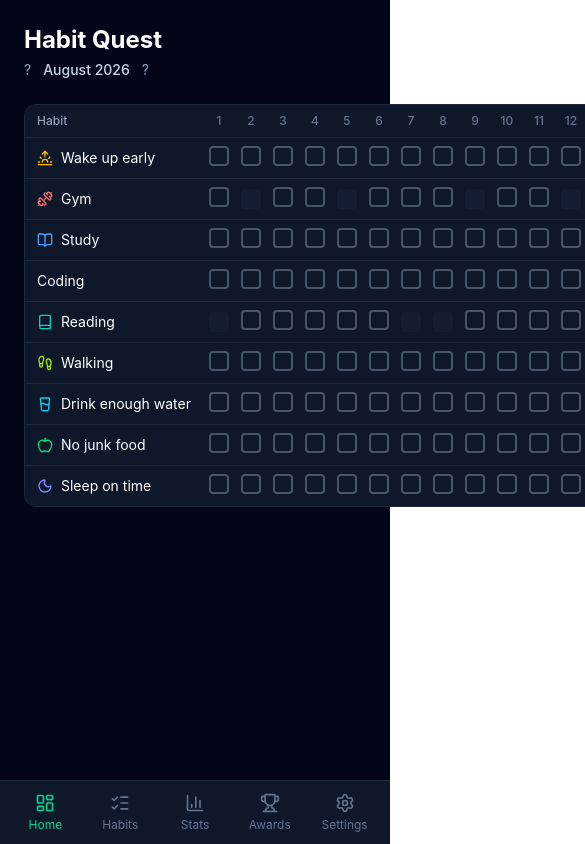
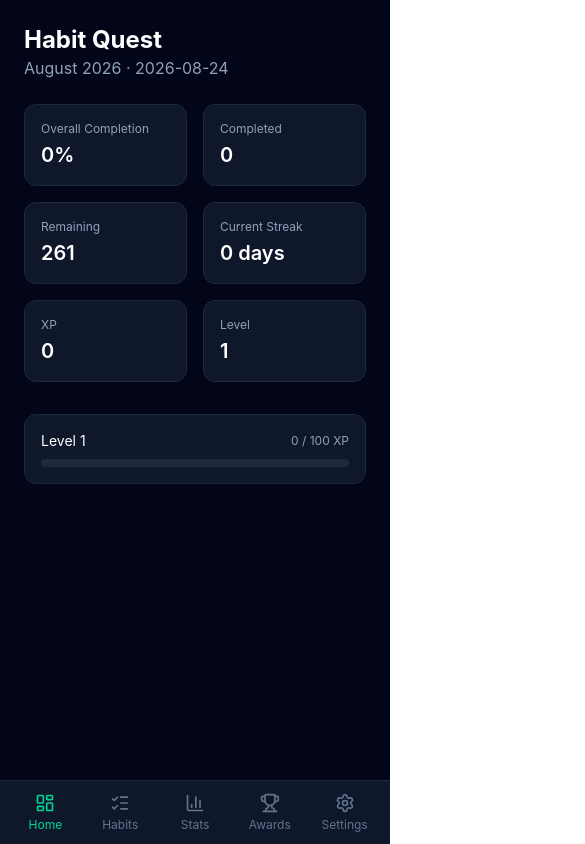
Before and after one commit to Dewesh10/habit-quest, a React (Vite) app: page / in a window 390 px wide. Shown: the top 844 px of the page, 585 px wide, since content can reach past the window. Built offline with nearby package versions, Linux system fonts and the light colour scheme.

Commit message:
Add Phase 6 statistics engine and wire up Dashboard with real stats

```diff
--- a/src/pages/Dashboard/Dashboard.tsx
+++ b/src/pages/Dashboard/Dashboard.tsx
@@ -1,56 +1,82 @@
-import { useState } from "react"
-import HabitGrid from "../../components/calendar/HabitGrid"
-import { getMonthName } from "../../utils/date"
+import { useHabits } from "../../hooks/useHabits"
+import { useCompletions } from "../../hooks/useCompletions"
+import { getMonthDates, getMonthName, todayISO } from "../../utils/date"
+import {
+  calculateOverallCompletion,
+  calculateTotalCompleted,
+  calculateRemaining,
+  calculateCurrentStreak,
+  calculateXP,
+  calculateLevel,
+} from "../../utils/stats"
 
 export default function Dashboard() {
-  const now = new Date()
-  const [year, setYear] = useState(now.getFullYear())
-  const [month, setMonth] = useState(now.getMonth())
+  const { habits, loaded: habitsLoaded } = useHabits()
+  const { completions, loaded: completionsLoaded } = useCompletions()
 
-  function prevMonth() {
-    if (month === 0) {
-      setMonth(11)
-      setYear((y) => y - 1)
-    } else {
-      setMonth((m) => m - 1)
-    }
+  if (!habitsLoaded || !completionsLoaded) {
+    return <p className="text-slate-400">Loading...</p>
   }
 
-  function nextMonth() {
-    if (month === 11) {
-      setMonth(0)
-      setYear((y) => y + 1)
-    } else {
-      setMonth((m) => m + 1)
-    }
-  }
+  const today = new Date()
+  const year = today.getFullYear()
+  const month = today.getMonth()
+  const monthDates = getMonthDates(year, month)
+
+  const overallCompletion = calculateOverallCompletion(habits, completions)
+  const totalCompleted = calculateTotalCompleted(completions)
+  const remaining = calculateRemaining(habits, completions, monthDates)
+  const currentStreak = calculateCurrentStreak(habits, completions)
+  const xp = calculateXP(habits, completions)
+  const { level, currentLevelXP, nextLevelXP } = calculateLevel(xp)
+
+  const stats = [
+    { label: "Overall Completion", value: `${overallCompletion}%` },
+    { label: "Completed", value: totalCompleted },
+    { label: "Remaining", value: remaining },
+    { label: "Current Streak", value: `${currentStreak} days` },
+    { label: "XP", value: xp.toLocaleString() },
+    { label: "Level", value: level },
+  ]
 
   return (
     <div>
-      <div className="flex items-center justify-between mb-6">
-        <div>
-          <h1 className="text-2xl font-bold text-white">Habit Quest</h1>
-          <div className="flex items-center gap-3 mt-1">
-            <button
-              onClick={prevMonth}
-              className="text-slate-400 hover:text-white text-sm"
-            >
-              ?
-            </button>
-            <span className="text-slate-300 text-sm font-medium">
-              {getMonthName(month)} {year}
-            </span>
-            <button
-              onClick={nextMonth}
-              className="text-slate-400 hover:text-white text-sm"
-            >
-              ?
-            </button>
+      <h1 className="text-2xl font-bold text-white">Habit Quest</h1>
+      <p className="text-slate-400 mb-6">
+        {getMonthName(month)} {year} · {todayISO()}
+      </p>
+
+      <div className="grid grid-cols-2 md:grid-cols-3 gap-4 mb-8">
+        {stats.map((s) => (
+          <div
+            key={s.label}
+            className="bg-slate-900 border border-slate-800 rounded-xl p-4"
+          >
+            <p className="text-xs text-slate-400 mb-1">{s.label}</p>
+            <p className="text-xl font-semibold text-white">{s.value}</p>
           </div>
+        ))}
+      </div>
+
+      <div className="bg-slate-900 border border-slate-800 rounded-xl p-4">
+        <div className="flex justify-between items-center mb-2">
+          <span className="text-sm text-white">Level {level}</span>
+          <span className="text-xs text-slate-400">
+            {xp - currentLevelXP} / {nextLevelXP - currentLevelXP} XP
+          </span>
+        </div>
+        <div className="w-full h-2 bg-slate-800 rounded-full overflow-hidden">
+          <div
+            className="h-full bg-emerald-500"
+            style={{
+              width: `${Math.min(
+                100,
+                ((xp - currentLevelXP) / (nextLevelXP - currentLevelXP)) * 100
+              )}%`,
+            }}
+          />
         </div>
       </div>
-
-      <HabitGrid year={year} month={month} />
     </div>
   )
 }
--- /dev/null
+++ b/src/utils/stats.ts
@@ -0,0 +1,323 @@
+import type { Habit, Completion } from "../types"
+import { isScheduledOn, toISODate } from "./date"
+
+// ---------- helpers ----------
+
+function scheduledCompletionsInRange(
+  habits: Habit[],
+  completions: Completion[],
+  datesISO: string[]
+): { scheduled: number; completed: number } {
+  let scheduled = 0
+  let completed = 0
+
+  for (const habit of habits) {
+    if (habit.archived) continue
+    for (const dateISO of datesISO) {
+      if (!isScheduledOn(habit.frequency, dateISO)) continue
+      scheduled++
+      const record = completions.find(
+        (c) => c.habitId === habit.id && c.date === dateISO
+      )
+      if (record?.completed) completed++
+    }
+  }
+
+  return { scheduled, completed }
+}
+
+function percent(completed: number, scheduled: number): number {
+  if (scheduled === 0) return 0
+  return Math.round((completed / scheduled) * 100)
+}
+
+function getWeekDates(dateISO: string): string[] {
+  // Returns the 7 ISO dates (Sun-Sat) for the week containing dateISO
+  const d = new Date(dateISO + "T00:00:00")
+  const weekday = d.getDay()
+  const sunday = new Date(d)
+  sunday.setDate(d.getDate() - weekday)
+
+  const dates: string[] = []
+  for (let i = 0; i < 7; i++) {
+    const day = new Date(sunday)
+    day.setDate(sunday.getDate() + i)
+    dates.push(toISODate(day))
+  }
+  return dates
+}
+
+// ---------- completion percentages ----------
+
+export function calculateDailyCompletion(
+  habits: Habit[],
+  completions: Completion[],
+  dateISO: string
+): number {
+  const { scheduled, completed } = scheduledCompletionsInRange(
+    habits,
+    completions,
+    [dateISO]
+  )
+  return percent(completed, scheduled)
+}
+
+export function calculateWeeklyCompletion(
+  habits: Habit[],
+  completions: Completion[],
+  dateISO: string
+): number {
+  const weekDates = getWeekDates(dateISO)
+  const { scheduled, completed } = scheduledCompletionsInRange(
+    habits,
+    completions,
+    weekDates
+  )
+  return percent(completed, scheduled)
+}
+
+export function calculateMonthlyCompletion(
+  habits: Habit[],
+  completions: Completion[],
+  monthDates: string[]
+): number {
+  const { scheduled, completed } = scheduledCompletionsInRange(
+    habits,
+    completions,
+    monthDates
+  )
+  return percent(completed, scheduled)
+}
+
+export function calculateOverallCompletion(
+  habits: Habit[],
+  completions: Completion[]
+): number {
+  // Uses every date that has at least one completion record, plus today,
+  // so "overall" reflects the habit's whole tracked history.
+  const allDates = new Set(completions.map((c) => c.date))
+  allDates.add(toISODate(new Date()))
+  const { scheduled, completed } = scheduledCompletionsInRange(
+    habits,
+    completions,
+    Array.from(allDates)
+  )
+  return percent(completed, scheduled)
+}
+
+// ---------- totals ----------
+
+export function calculateTotalCompleted(completions: Completion[]): number {
+  return completions.filter((c) => c.completed).length
+}
+
+export function calculateRemaining(
+  habits: Habit[],
+  completions: Completion[],
+  monthDates: string[]
+): number {
+  const { scheduled, completed } = scheduledCompletionsInRange(
+    habits,
+    completions,
+    monthDates
+  )
+  return Math.max(scheduled - completed, 0)
+}
+
+// ---------- streaks ----------
+
+export function calculateCurrentStreak(
+  habits: Habit[],
+  completions: Completion[]
+): number {
+  let streak = 0
+  const cursor = new Date()
+
+  // Walk backward day by day from today. A day counts toward the streak
+  // if every habit scheduled that day was completed (or nothing was scheduled).
+  // Stop at the first day that fails.
+  for (let i = 0; i < 3650; i++) {
+    const dateISO = toISODate(cursor)
+    const { scheduled, completed } = scheduledCompletionsInRange(
+      habits,
+      completions,
+      [dateISO]
+    )
+
+    if (scheduled > 0 && completed < scheduled) {
+      // Today itself being incomplete-so-far shouldn't break the streak
+      // if it's still in progress; only break on past days.
+      if (i === 0) {
+        cursor.setDate(cursor.getDate() - 1)
+        continue
+      }
+      break
+    }
+
+    if (scheduled > 0) streak++
+    cursor.setDate(cursor.getDate() - 1)
+  }
+
+  return streak
+}
+
+export function calculateLongestStreak(
+  habits: Habit[],
+  completions: Completion[]
+): number {
+  if (completions.length === 0) return 0
+
+  const allDates = Array.from(new Set(completions.map((c) => c.date))).sort()
+  if (allDates.length === 0) return 0
+
+  const first = new Date(allDates[0] + "T00:00:00")
+  const last = new Date()
+
+  let longest = 0
+  let current = 0
+  const cursor = new Date(first)
+
+  while (cursor <= last) {
+    const dateISO = toISODate(cursor)
+    const { scheduled, completed } = scheduledCompletionsInRange(
+      habits,
+      completions,
+      [dateISO]
+    )
+
+    if (scheduled > 0 && completed === scheduled) {
+      current++
+      longest = Math.max(longest, current)
+    } else if (scheduled > 0) {
+      current = 0
+    }
+
+    cursor.setDate(cursor.getDate() + 1)
+  }
+
+  return longest
+}
+
+export function calculateHabitStreak(
+  habit: Habit,
+  completions: Completion[]
+): number {
+  let streak = 0
+  const cursor = new Date()
+
+  for (let i = 0; i < 3650; i++) {
+    const dateISO = toISODate(cursor)
+    const scheduled = isScheduledOn(habit.frequency, dateISO)
+
+    if (scheduled) {
+      const record = completions.find(
+        (c) => c.habitId === habit.id && c.date === dateISO
+      )
+      if (!record?.completed) {
+        if (i === 0) {
+          cursor.setDate(cursor.getDate() - 1)
+          continue
+        }
+        break
+      }
+      streak++
+    }
+
+    cursor.setDate(cursor.getDate() - 1)
+  }
+
+  return streak
+}
+
+// ---------- habit rankings ----------
+
+export function calculateBestHabit(
+  habits: Habit[],
+  completions: Completion[],
+  monthDates: string[]
+): Habit | null {
+  let best: Habit | null = null
+  let bestPct = -1
+
+  for (const habit of habits) {
+    if (habit.archived) continue
+    const { scheduled, completed } = scheduledCompletionsInRange(
+      [habit],
+      completions,
+      monthDates
+    )
+    if (scheduled === 0) continue
+    const pct = percent(completed, scheduled)
+    if (pct > bestPct) {
+      bestPct = pct
+      best = habit
+    }
+  }
+
+  return best
+}
+
+export function calculateWorstHabit(
+  habits: Habit[],
+  completions: Completion[],
+  monthDates: string[]
+): Habit | null {
+  let worst: Habit | null = null
+  let worstPct = 101
+
+  for (const habit of habits) {
+    if (habit.archived) continue
+    const { scheduled, completed } = scheduledCompletionsInRange(
+      [habit],
+      completions,
+      monthDates
+    )
+    if (scheduled === 0) continue
+    const pct = percent(completed, scheduled)
+    if (pct < worstPct) {
+      worstPct = pct
+      worst = habit
+    }
+  }
+
+  return worst
+}
+
+// ---------- XP & levels ----------
+
+export function calculateXP(
+  habits: Habit[],
+  completions: Completion[]
+): number {
+  let xp = 0
+  for (const c of completions) {
+    if (!c.completed) continue
+    const habit = habits.find((h) => h.id === c.habitId)
+    if (habit) xp += habit.xpValue
+  }
+  return xp
+}
+
+// Level thresholds: cumulative XP required to reach each level.
+const LEVEL_THRESHOLDS = [0, 100, 250, 500, 800, 1200, 1700, 2300, 3000, 3800]
+
+export function calculateLevel(xp: number): {
+  level: number
+  currentLevelXP: number
+  nextLevelXP: number
+} {
+  let level = 1
+  for (let i = 0; i < LEVEL_THRESHOLDS.length; i++) {
+    if (xp >= LEVEL_THRESHOLDS[i]) {
+      level = i + 1
+    } else {
+      break
+    }
+  }
+
+  const currentLevelXP = LEVEL_THRESHOLDS[level - 1] ?? 0
+  const nextLevelXP =
+    LEVEL_THRESHOLDS[level] ?? currentLevelXP + 1000 // keep growing past the table
+
+  return { level, currentLevelXP, nextLevelXP }
+}
```
